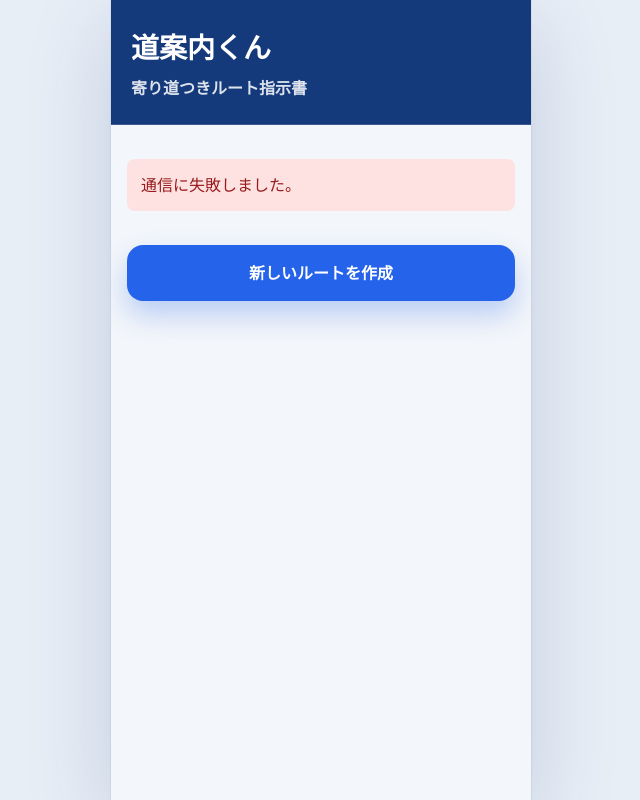
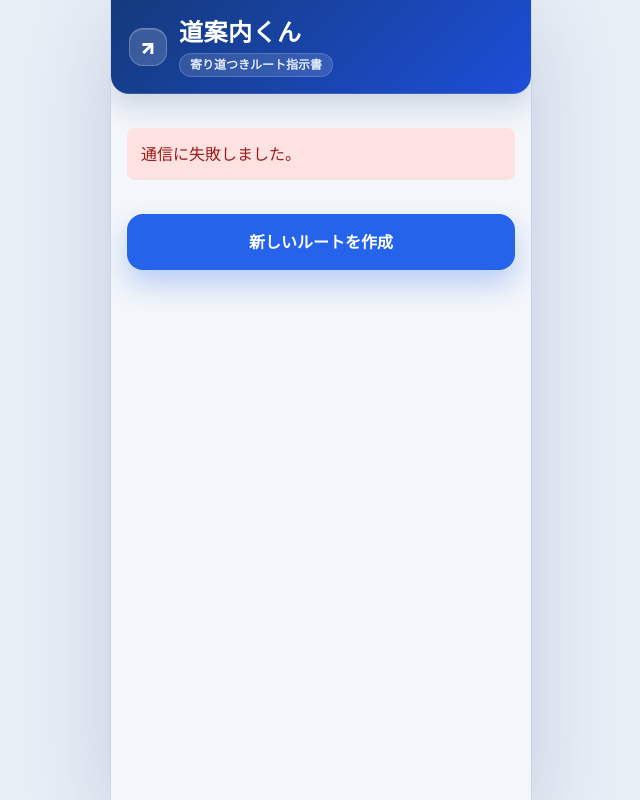
Before and after one commit to ko1216-lild/michiannai-kun, a website: page public/index.html in a window 1280 px wide. Shown: the whole page, without its empty margins (319-959 px from the left). Drawn offline with Linux system fonts and the light colour scheme; no server answers.

Commit message:
Refine app header design

```diff
--- a/public/app.js
+++ b/public/app.js
@@ -78,9 +78,13 @@
 
   function header(title, subtitle) {
     const box = el("header", "top-header");
-    const h1 = el("h1", "", title);
-    box.appendChild(h1);
-    if (subtitle) box.appendChild(el("p", "", subtitle));
+    const row = el("div", "brand-row");
+    row.appendChild(el("div", "brand-mark", "↗"));
+    const copy = el("div", "brand-copy");
+    copy.appendChild(el("h1", "brand-title", title));
+    if (subtitle) copy.appendChild(el("p", "brand-subtitle", subtitle));
+    row.appendChild(copy);
+    box.appendChild(row);
     return box;
   }
 
--- a/public/styles.css
+++ b/public/styles.css
@@ -54,24 +54,65 @@ a {
 }
 
 .top-header {
-  background: var(--navy);
+  background: linear-gradient(135deg, #143A7B 0%, #1D4ED8 100%);
   color: #fff;
-  padding: 26px 20px 24px;
+  padding: 18px 18px 16px;
   border-bottom: 1px solid rgba(255, 255, 255, 0.16);
+  border-radius: 0 0 18px 18px;
+  box-shadow: 0 12px 28px rgba(20, 58, 123, 0.18);
 }
 
-.top-header h1 {
-  margin: 0;
-  font-size: 28px;
-  font-weight: 900;
-  letter-spacing: 0;
+.brand-row {
+  display: flex;
+  align-items: center;
+  gap: 12px;
+  min-width: 0;
 }
 
-.top-header p {
-  margin: 8px 0 0;
-  color: rgba(255, 255, 255, 0.86);
-  font-size: 16px;
-  font-weight: 700;
+.brand-mark {
+  flex: 0 0 auto;
+  width: 38px;
+  height: 38px;
+  border-radius: 14px;
+  background: rgba(255, 255, 255, 0.16);
+  border: 1px solid rgba(255, 255, 255, 0.24);
+  display: inline-flex;
+  align-items: center;
+  justify-content: center;
+  color: #fff;
+  font-size: 20px;
+  font-weight: 900;
+  box-shadow: inset 0 1px 0 rgba(255, 255, 255, 0.18);
+}
+
+.brand-copy {
+  min-width: 0;
+}
+
+.top-header h1,
+.brand-title {
+  margin: 0;
+  font-size: 24px;
+  font-weight: 850;
+  letter-spacing: 0.02em;
+  line-height: 1.15;
+}
+
+.top-header p,
+.brand-subtitle {
+  display: inline-flex;
+  align-items: center;
+  width: fit-content;
+  max-width: 100%;
+  margin: 7px 0 0;
+  color: rgba(239, 246, 255, 0.92);
+  background: rgba(255, 255, 255, 0.13);
+  border: 1px solid rgba(255, 255, 255, 0.16);
+  border-radius: 999px;
+  padding: 4px 10px;
+  font-size: 12px;
+  font-weight: 800;
+  line-height: 1.2;
 }
 
 .content {
```
